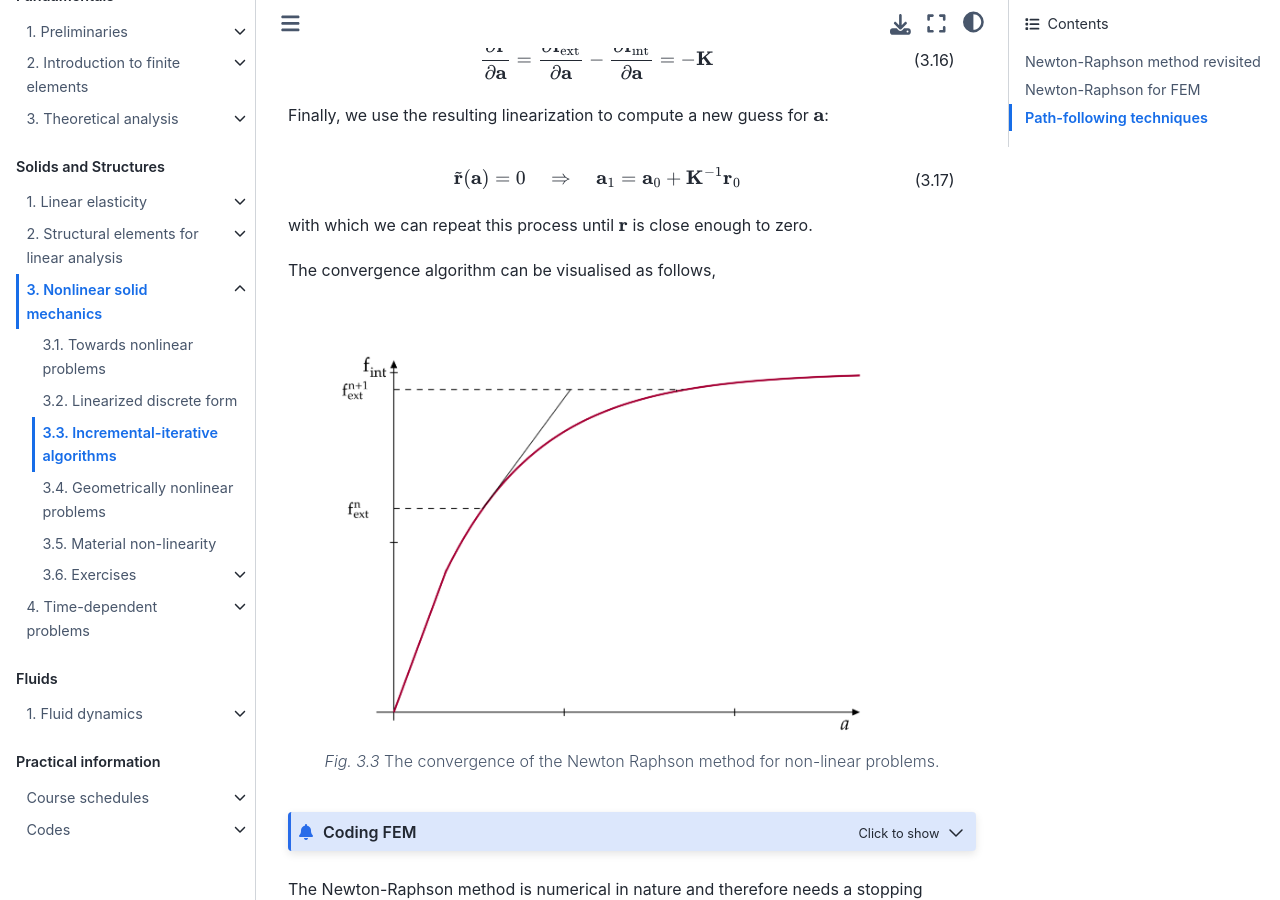
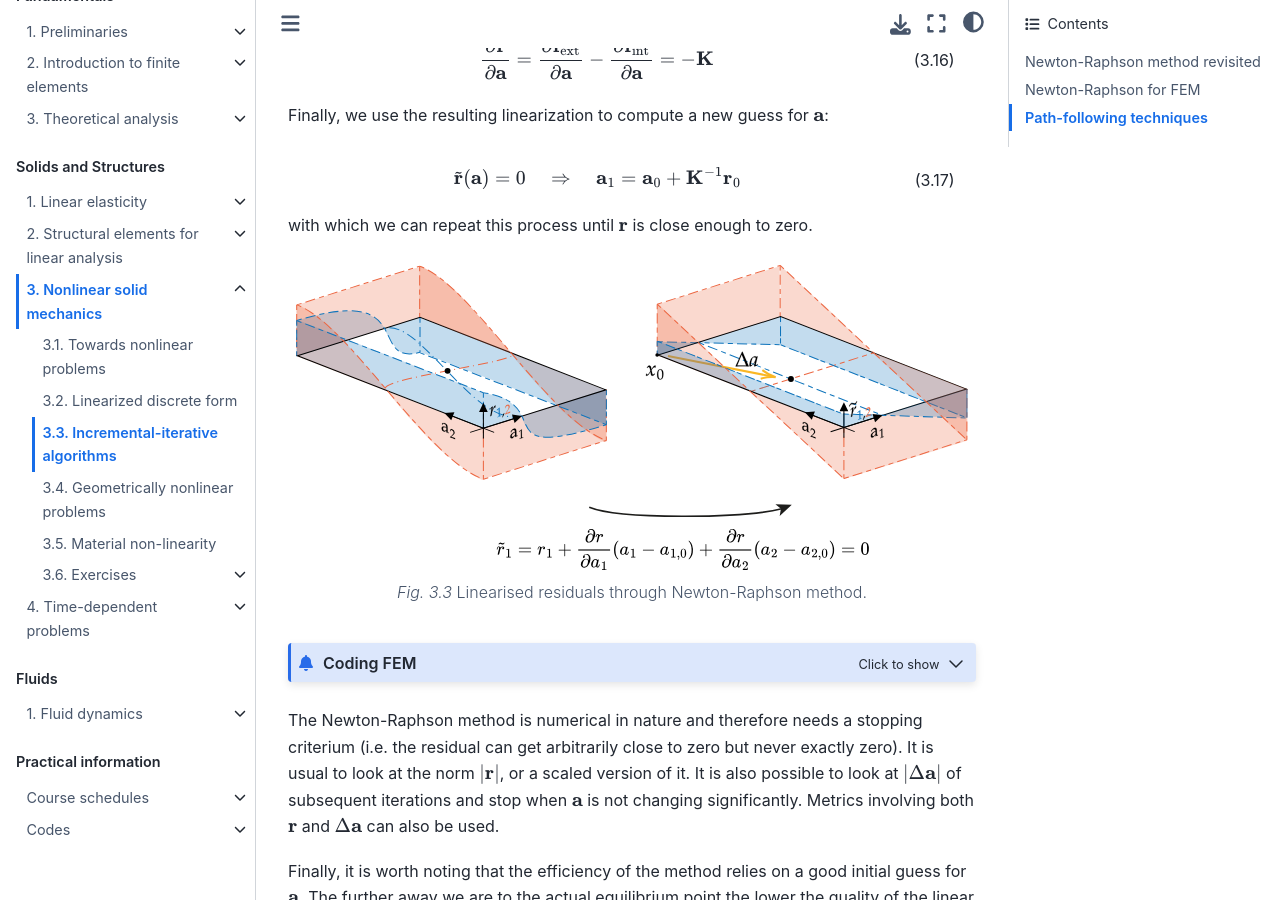
Before and after one commit to TeachBooks/mirror_computational_modelling, a Jupyter Book: the page built from book/solid_nonlinear/solution_algorithms.md, in a window 1280 px wide and 900 px high, scrolled down 1763 px. Built offline with Jupyter Book 1.0.4 settings and Sphinx 7.4.7 and the Sphinx Book theme 1.1.4, drawn with Linux system fonts in a browser that asks for light colours; pages that are not in the unit, such as notebooks, are missing from menus.

Commit message:
New residuals figure

````diff
--- a/book/solid_nonlinear/solution_algorithms.md
+++ b/book/solid_nonlinear/solution_algorithms.md
@@ -126,14 +126,12 @@ $$(sn-sa-rnewguess)
 
 with which we can repeat this process until $\mbf{r}$ is close enough to zero.
 
-The convergence algorithm can be visualised as follows,
-
-```{figure} ./figures/nrconvergence.gif
+```{figure} ./figures/linresidual_NR.svg
 ---
 width: 100%
-name: nrconvergence
+name: Linearising residuals
 ---
-The convergence of the Newton Raphson method for non-linear problems.
+Linearised residuals through Newton-Raphson method.
 ```
 
 ```{admonition} Coding FEM
````
Also changed, not shown: book/solid_nonlinear/figures/linresidual_NR.svg (added).
